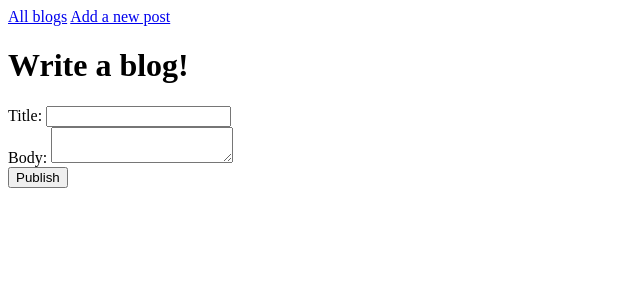
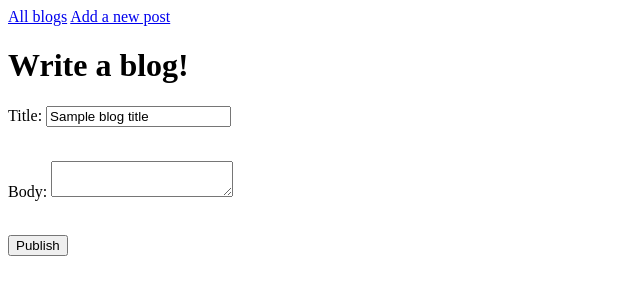
Before and after one commit to NickViss89/build-a-blog, a Flask app: template templates/new_post.html in a window 1280 px wide. Shown: the top 300 px of the page, without its empty margins (0-640 px from the left). Run offline with Flask 2, Linux system fonts and the light colour scheme; the template is opened without the code that fills it: most values are stand-ins (such as "Sample title", 1, 10 or a date in 2020).

Commit message:
repaired errors

```diff
--- a/main.py
+++ b/main.py
@@ -28,19 +28,22 @@ def index():
 def blog_entries():
 
     if request.method == 'POST':
-        blog_title = request.form['title']
-        blog_body = request.form['body']
-        req_error = ""
-        if len(blog_title) == 0 or len(blog_body) == 0:
-            req_error = "Both fields required"
-        if req_error == "":
+        blog_title = request.form['blog_title']
+        blog_body = request.form['blog_body']
+        title_error = ""
+        body_error = ""
+        if len(blog_title) == 0:
+            title_error = "Title is required"
+        if len(blog_body) == 0:
+            body_error = "Body is required"
+        if title_error or body_error:
+            return render_template('new_post.html', title_error=title_error, body_error=body_error, blog_title=blog_title, blog_body=blog_body)
+        else:
             new_blog = Blog(blog_title, blog_body)
             db.session.add(new_blog)
             db.session.commit()
             post = new_blog.id
             return redirect('/blog?id=' + str(post))
-        else:
-            return render_template('new_post.html', req_error=req_error)
     return render_template('new_post.html')
 
 @app.route("/blog", methods=['GET', 'POST'])
--- a/templates/new_post.html
+++ b/templates/new_post.html
@@ -3,15 +3,14 @@
 {% block content %}
     <h1>Write a blog!</h1>
     <form action="/newpost" method='post'>
-        <p class=error>{{req_error}}</p>
         <label>
             Title:
-            <input type="text" name='title' />
+            <input type="text" name='blog_title' value='{{blog_title}}'/><p class='error'>{{title_error}}</p>
 
         </label><br>
         <label>
             Body:
-            <textarea name="body"> </textarea>
+            <textarea name="blog_body" value='{{blog_body}}'></textarea><p class='error'>{{body_error}}</p>
         </label><br>
         <input type="submit" value='Publish' />
     </form>
```
